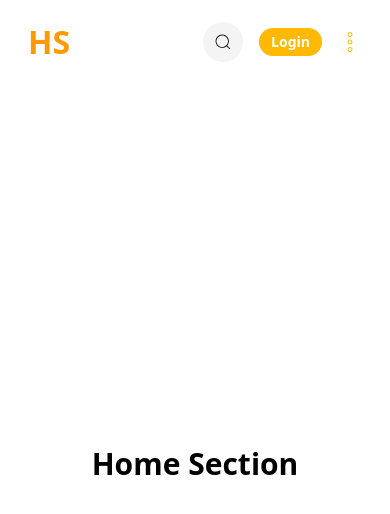
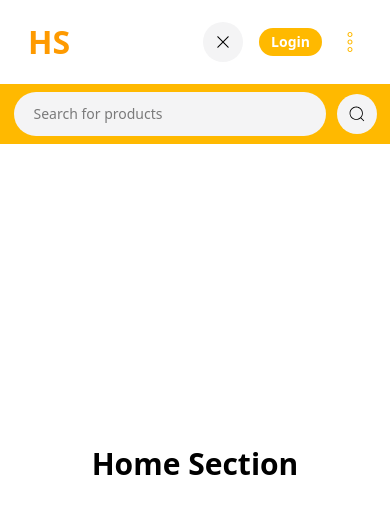
Before and after one commit to hrefabdullah/ecommerce-website, a React (Vite) app: page / in a window 390 px wide. Both pictures are taken after a click on the button 223 px from the left and 42 px from the top of the page. Shown: the top 514 px of the page. Built offline with nearby package versions, Linux system fonts and the light colour scheme.

Commit message:
added search bar mobile view

```diff
--- a/src/components/Navbar.jsx
+++ b/src/components/Navbar.jsx
@@ -5,18 +5,20 @@ import { CiMenuKebab } from "react-icons/ci";
 import { IoMoon } from "react-icons/io5";
 import { FaBagShopping } from "react-icons/fa6"
 import { AiFillInfoCircle } from "react-icons/ai";
-import { MdSunny, MdHomeFilled } from "react-icons/md";
+import { MdSunny, MdHomeFilled } from "react-icons/md"
+import { RxCross1 } from "react-icons/rx";;
 import { NavLink } from 'react-router';
 import { useDispatch, useSelector } from 'react-redux';
 import { day } from '../redux/darkMode';
 import { menuOn } from '../redux/menuSide';
-import { searchBar } from '../redux/searchBar';
+import { search } from '../redux/searchBar';
 
 const Navbar = () => {
 
   const dispatch = useDispatch()
   const menu = useSelector((state) => state.menuSide.value)
   const mode = useSelector((state) => state.darkMode.value)
+  const searchBar = useSelector((state) => state.searchBar.value)
 
   return (
     <div className={`z-10 w-[100%] min-w-[350px] h-[10vh] min-h-[70px] ${mode ? 'bg-[#101010]' : 'bg-white'} grid grid-cols-2 px-7 py-1`}>
@@ -29,7 +31,11 @@ const Navbar = () => {
 
           <input className='bg-zinc-100 rounded-3xl w-[20vw] p-3 px-5 text-sm hidden sm:inline' placeholder='Search for products' type="text" name="search" id="itemSerach" />
 
-          <button onclick>
+          <button className='sm:hidden' onClick={() => dispatch(search())}>
+            {searchBar ? <RxCross1 className='w-10 h-10 bg-zinc-100 rounded-full p-3' />: <CiSearch className='w-10 h-10 bg-zinc-100 rounded-full p-2.5' />}
+          </button>
+
+          <button className='hidden sm:inline'>
             <CiSearch className='w-10 h-10 bg-zinc-100 rounded-full p-2.5' />
           </button>
 
@@ -41,39 +47,64 @@ const Navbar = () => {
           <NavLink to={'/shop'} className='hover:font-semibold'>Shop</NavLink>
           <NavLink to={'/about'} className='hover:font-semibold'>About</NavLink>
           <button onClick={() => dispatch(day())}><IoMoon /></button>
+
         </ul>
+
         <NavLink className='hidden' to={'/cart'} >
           <IoCart className='w-10 h-10 bg-zinc-100 p-2.5 rounded-full' />
         </NavLink >
+
         <button className='bg-amber-400 px-3 py-1 rounded-3xl text-sm text-white md:text-md font-semibold'>Login</button>
+
         <button onClick={() => dispatch(menuOn())} className='lg:hidden'>
           <CiMenuKebab className='text-amber-400 h-6 w-6' />
         </button>
+
         <div className={`${menu ? 'absolute' : 'hidden'} lg:hidden ${mode ? 'bg-[#101010] text-white' : 'bg-white'} w-[50vw] md:w-[30vw] h-[90vh] min-h-[80vh] z-1 top-[10vh] right-0`}>
+
           <ul className='p-5 gap-2 flex flex-col md:text-xl font-normal text-left text-md '>
+
             <NavLink to={'/'} className='hover:font-semibold flex items-center gap-2'>
               <MdHomeFilled className='text-amber-400' />
               <h1>Home</h1>
             </NavLink>
+
             <NavLink to={'/shop'} className='hover:font-semibold flex items-center gap-2'>
               <FaBagShopping className='h-5 text-amber-400' />
               <h1>Store</h1>
             </NavLink>
+
             <NavLink to={'/about'} className='hover:font-semibold flex items-center gap-2'>
               <AiFillInfoCircle className='text-amber-400' />
               <h1>About us</h1>
             </NavLink>
+
             <NavLink className='flex items-center gap-2 hover:font-semibold' to={'/cart'} >
               <IoCart className='text-amber-400' />
               <h1>Your cart</h1>
             </NavLink >
+
             <button className='flex items-center gap-2 ' onClick={() => dispatch(day())}>
               {mode ? <MdSunny className='text-amber-400' /> : <IoMoon className='text-amber-400' />}
               <h1 className='hover:font-semibold'><span>{mode ? 'Light' : 'Dark'}</span> mode</h1>
             </button>
+
           </ul>
+
         </div>
+
       </div>
+
+      <div className={`sm:hidden ${searchBar ? 'flex' : 'hidden'} w-screen bg-amber-400 absolute left-0 top-[10vh] p-2  justify-around items-center`}>
+
+        <input className='bg-zinc-100 rounded-4xl w-[80vw] p-3 px-5 text-sm' placeholder='Search for products' type="text" name="search" id="itemSerach" />
+
+        <button >
+          <CiSearch className='w-10 h-10 bg-zinc-100 rounded-full p-2.5' />
+        </button>
+
+      </div>
+
     </div>
   )
 }
```
